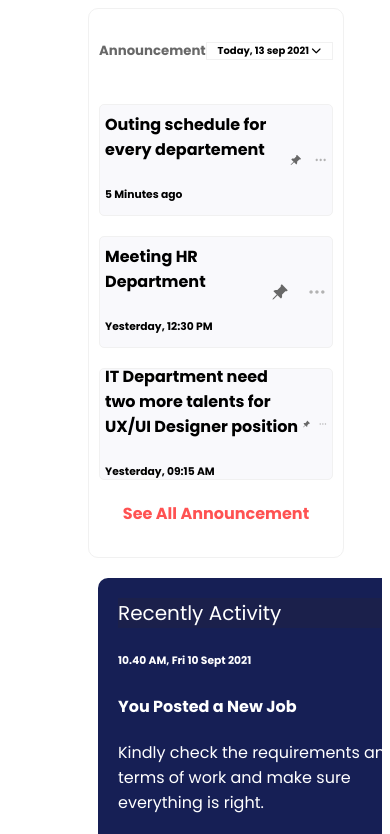
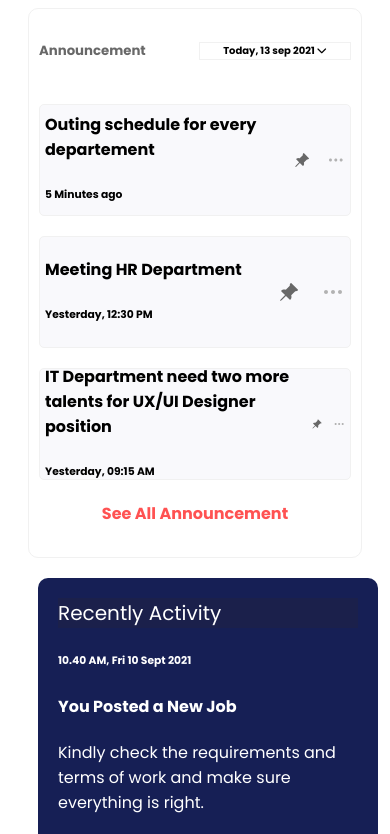
Before and after one commit to bervely-27/bevwork, a plain HTML site: page dashboard/index.html in a window 390 px wide. Shown: the part 1166-2000 px from the top of the page. Drawn offline with Linux system fonts and the light colour scheme.

Commit message:
fix dashboard announcement issues

```diff
--- a/dashboard/responsive.css
+++ b/dashboard/responsive.css
@@ -65,7 +65,7 @@
 
     .announcement {
         margin-top: 190px;
-        width: 100%;
+        width: 80vw;
         border: 1px solid rgba(241, 241, 241, 1);
         padding: 10px;
         border-radius: 10px;
@@ -98,6 +98,11 @@
 
 
 
+    }
+    .whole {
+        display: flex;
+        overflow: hidden;
+        gap: 0px;
     }
 
     .box {
@@ -146,6 +151,7 @@
         padding: 5px;
         background-color: rgb(249, 249, 252);
         margin: 20px 0;
+        /* width: 100%; */
     }
 
     .blue-part {
```
